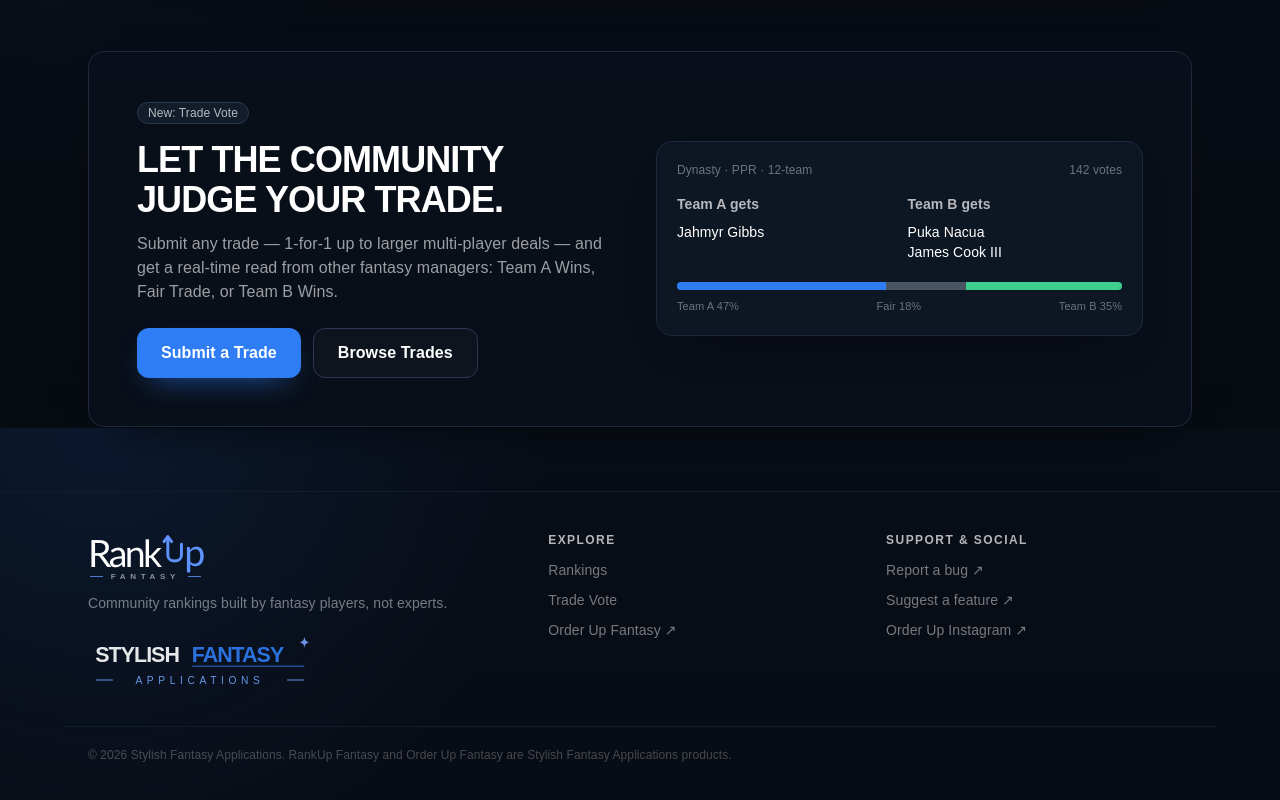
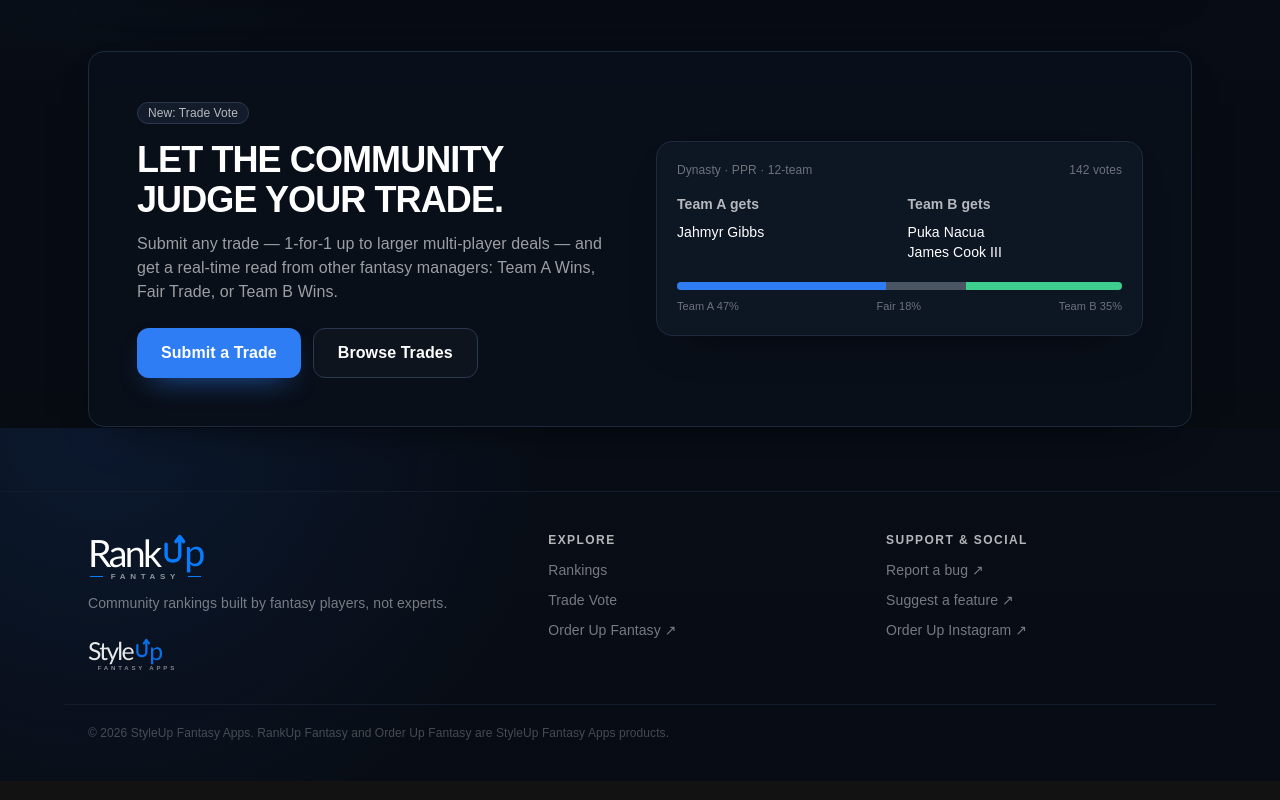
Before and after one commit to mfitzclarence-oss/rankerfantasy, a Next.js app: page / in a window 1280 px wide. Shown: the part 1972-2772 px from the top of the page. Built offline with nearby package versions, Linux system fonts and the light colour scheme; no server answers; the database is empty; a web font is replaced by a local one.

Commit message:
Align RankUp and StyleUp family logos

```diff
--- a/app/layout.tsx
+++ b/app/layout.tsx
@@ -1,5 +1,4 @@
 import type { Metadata } from 'next';
-import Image from 'next/image';
 import { Imprima } from 'next/font/google';
 import './globals.css';
 import { Nav } from '@/components/Nav';
@@ -61,12 +60,11 @@
         <div>
           <BrandWordmark />
           <p className="mt-3 max-w-sm">Community rankings built by fantasy players, not experts.</p>
-          <Image
-            src="/stylishfantasy-logo.svg"
-            alt="Stylish Fantasy Applications"
-            width={920}
-            height={250}
-            className="mt-5 h-auto w-56 opacity-90"
+          <BrandWordmark
+            prefix="Style"
+            descriptor="Fantasy Apps"
+            compact
+            className="mt-6 opacity-90"
           />
         </div>
         <div>
@@ -87,7 +85,7 @@
         </div>
       </div>
       <p className="mx-auto mt-8 max-w-6xl border-t border-ink-800 px-5 pt-5 text-xs text-white/25 sm:px-6">
-        &copy; {new Date().getFullYear()} Stylish Fantasy Applications. RankUp Fantasy and Order Up Fantasy are Stylish Fantasy Applications products.
+        &copy; {new Date().getFullYear()} StyleUp Fantasy Apps. RankUp Fantasy and Order Up Fantasy are StyleUp Fantasy Apps products.
       </p>
     </footer>
   );
--- a/components/BrandWordmark.tsx
+++ b/components/BrandWordmark.tsx
@@ -3,17 +3,26 @@
 type BrandWordmarkProps = {
   className?: string;
   compact?: boolean;
+  prefix?: 'Rank' | 'Style';
+  descriptor?: string;
 };
 
 /**
  * RankUp Fantasy wordmark. The clean typographic lockup deliberately mirrors
  * the OrderUp Fantasy family without relying on a baked-in image background.
  */
-export function BrandWordmark({ className, compact = false }: BrandWordmarkProps) {
+export function BrandWordmark({
+  className,
+  compact = false,
+  prefix = 'Rank',
+  descriptor = 'Fantasy',
+}: BrandWordmarkProps) {
+  const label = `${prefix}Up ${descriptor}`;
+
   return (
     <span
       className={clsx('inline-flex select-none flex-col items-stretch leading-none', className)}
-      aria-label="RankUp Fantasy"
+      aria-label={label}
     >
       <span
         className={clsx(
@@ -21,8 +30,8 @@
           compact ? 'text-[1.55rem]' : 'text-[2rem] sm:text-[2.35rem]'
         )}
       >
-        <span className="text-white">Rank</span>
-        <span className="ml-[0.04em] inline-flex items-baseline text-blue">
+        <span className="text-white">{prefix}</span>
+        <span className="ml-[0.04em] inline-flex items-baseline text-[#087cff]">
           <svg
             aria-hidden="true"
             viewBox="0 0 30 36"
@@ -30,15 +39,15 @@
             fill="none"
           >
             <path
-              d="M8 4v21c0 9 16 9 16 0V12"
+              d="M6 12v13c0 9 16 9 16 0V4"
               stroke="currentColor"
-              strokeWidth="3.4"
+              strokeWidth="4"
               strokeLinecap="round"
             />
             <path
-              d="m3.5 9 4.5-6 4.5 6"
+              d="m17.5 9 4.5-6 4.5 6"
               stroke="currentColor"
-              strokeWidth="3.4"
+              strokeWidth="4"
               strokeLinecap="round"
               strokeLinejoin="round"
             />
@@ -47,16 +56,16 @@
         </span>
       </span>
       <span className="mt-0.5 flex items-center gap-2 px-[0.12em]">
-        <span className="h-px flex-1 bg-blue/80" />
+        <span className="h-px flex-1 bg-[#087cff]" />
         <span
           className={clsx(
             'font-sans font-bold uppercase text-white/55',
             compact ? 'text-[0.38rem] tracking-[0.46em]' : 'text-[0.46rem] tracking-[0.58em] sm:text-[0.5rem]'
           )}
         >
-          Fantasy
+          {descriptor}
         </span>
-        <span className="h-px flex-1 bg-blue/80" />
+        <span className="h-px flex-1 bg-[#087cff]" />
       </span>
     </span>
   );
```
